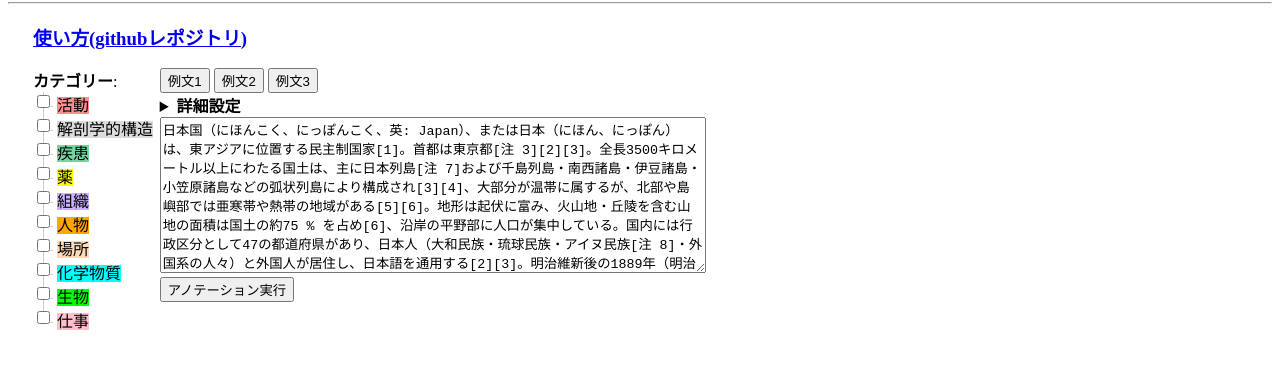
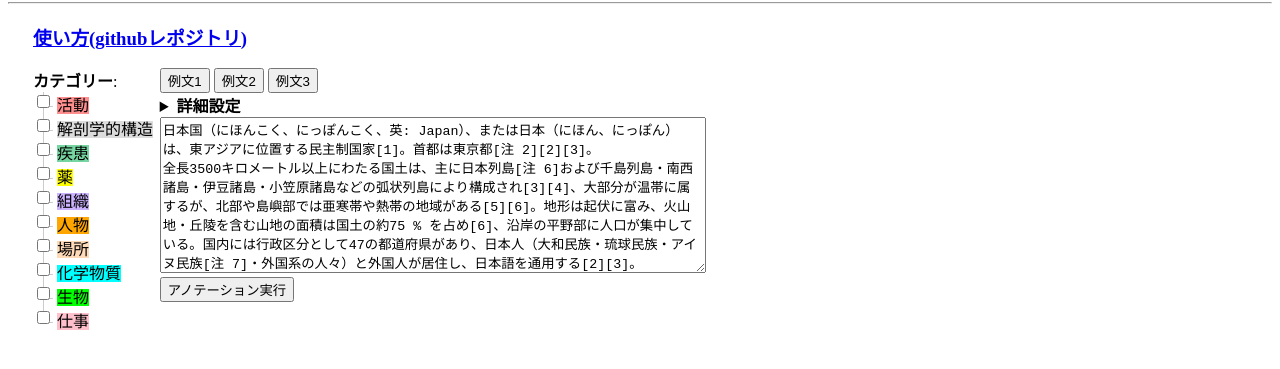
Before and after one commit to shunafuku/Annotation-by-Wikidata, a plain HTML site: page docs/index.html in a window 1280 px wide. Both pictures are taken after a click on the button "例文2". Shown: the part 87-456 px from the top of the page. Drawn offline with nearby package versions, Linux system fonts and the light colour scheme.

Commit message:
Update index.html

```diff
--- a/docs/index.html
+++ b/docs/index.html
@@ -1071,12 +1071,11 @@
 		}
 		function example2() {
 			var textarea = document.getElementById('input_text');
-			textarea.value = "日本国（にほんこく、にっぽんこく、英: Japan）、または日本（にほん、にっぽん）は、東アジアに位置する民主制国家[1]。首都は東京都[注 3][2][3]。"
-				+ "全長3500キロメートル以上にわたる国土は、主に日本列島[注 7]および千島列島・南西諸島・伊豆諸島・小笠原諸島などの弧状列島により構成され[3][4]、大部分が温帯に属するが、"
-				+ "北部や島嶼部では亜寒帯や熱帯の地域がある[5][6]。地形は起伏に富み、火山地・丘陵を含む山地の面積は国土の約75 % を占め[6]、沿岸の平野部に人口が集中している。"
-				+ "国内には行政区分として47の都道府県があり、日本人（大和民族・琉球民族・アイヌ民族[注 8]・外国系の人々）と外国人が居住し、日本語を通用する[2][3]。"
-				+ "明治維新後の1889年（明治22年）に大日本帝国憲法を制定し立憲国家となる。太平洋戦争後の連合国による占領期の1947年（昭和22年）には現行の日本国憲法を施行し民主制へ移行。"
-				+ "1952年（昭和27年）、サンフランシスコ平和条約により主権を回復した[3]。"
+			textarea.value = "日本国（にほんこく、にっぽんこく、英: Japan）、または日本（にほん、にっぽん）は、東アジアに位置する民主制国家[1]。首都は東京都[注 2][2][3]。"
+				+ "\n"
+				+ "全長3500キロメートル以上にわたる国土は、主に日本列島[注 6]および千島列島・南西諸島・伊豆諸島・小笠原諸島などの弧状列島により構成され[3][4]、大部分が温帯に属するが、"
+				+ "北部や島嶼部では亜寒帯や熱帯の地域がある[5][6]。地形は起伏に富み、火山地・丘陵を含む山地の面積は国土の約75 % を占め[6]、沿岸の平野部に人口が集中している。国内には行政区分"
+				+ "として47の都道府県があり、日本人（大和民族・琉球民族・アイヌ民族[注 7]・外国系の人々）と外国人が居住し、日本語を通用する[2][3]。"
 			//console.log(document.getElementById('input_text').value);
 		}
 		function example3() {
```
